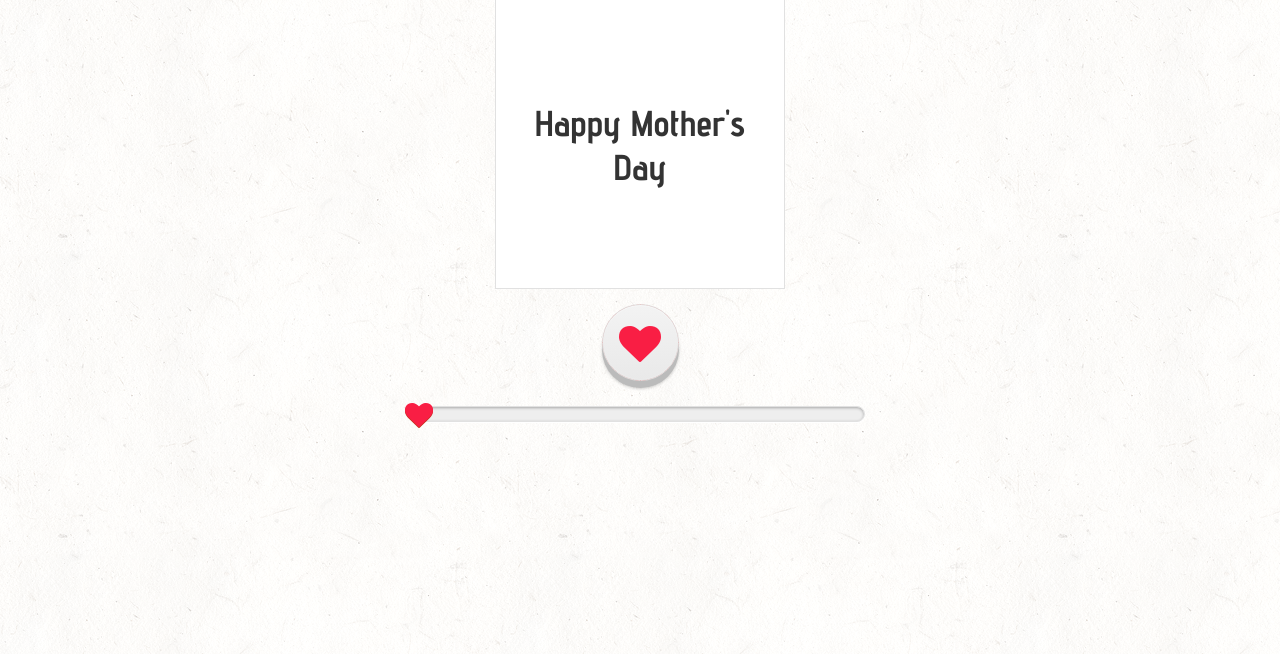
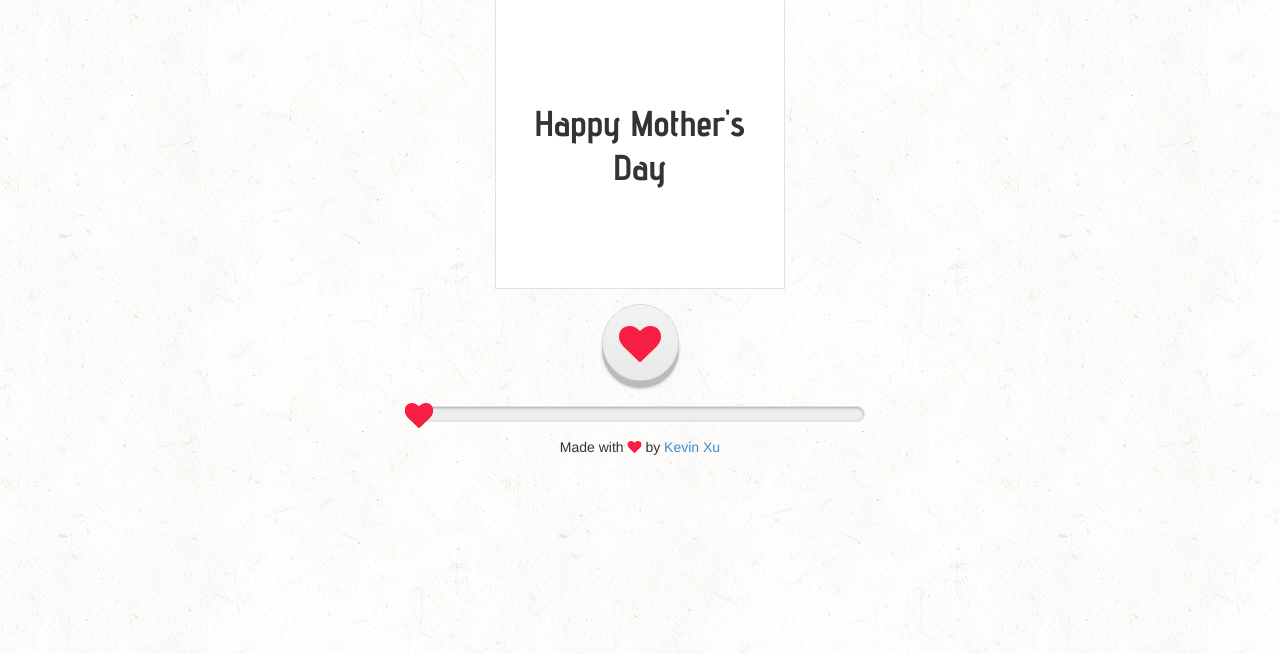
Before and after one commit to imkevinxu/mothersday, a Django app: page /app/ in a window 1280 px wide. Shown: the part 57-711 px from the top of the page. Run offline with Django 3.2, Linux system fonts and the light colour scheme; some libraries are stand-ins or nearby versions.

Commit message:
added heap

```diff
--- a/mothersday/static/css/mothersday.css
+++ b/mothersday/static/css/mothersday.css
@@ -216,6 +216,16 @@ body {
     text-shadow: 0px 1px 0px #c22d18;
 }
 
+.row-credits {
+    margin-top: 15px;
+    text-align: center;
+}
+
+.row-credits i {
+    font-size: 1em;
+    color: #F91E44;
+}
+
 /* Screens bigger than smartphones ----------- */
 @media only screen
 and (min-width : 480px) {
--- a/mothersday/templates/app.html
+++ b/mothersday/templates/app.html
@@ -79,4 +79,10 @@
     </div>
   </div>
 
+  <div class="row row-credits">
+    <div class="col-xs-12">
+      <p>Made with <i class="fa fa-heart fa-2x"></i> by <a href="mailto:kevin@imkevinxu.com?subject=Thanks for Mother's Day App!">Kevin Xu</a></p>
+    </div>
+  </div>
+
 {% endblock content %}
--- a/mothersday/templates/base.html
+++ b/mothersday/templates/base.html
@@ -23,6 +23,11 @@
     <!-- Use this to quickly test CSS changes in a template,
         then move to mothersday.css -->
     {% block extra_css %}{% endblock extra_css %}
+
+    <script type="text/javascript">
+      window.heap=window.heap||[];heap.load=function(a){window._heapid=a;var b=document.createElement("script");b.type="text/javascript",b.async=!0,b.src=("https:"===document.location.protocol?"https:":"http:")+"//cdn.heapanalytics.com/js/heap.js";var c=document.getElementsByTagName("script")[0];c.parentNode.insertBefore(b,c);var d=function(a){return function(){heap.push([a].concat(Array.prototype.slice.call(arguments,0)))}},e=["identify","track"];for(var f=0;f<e.length;f++)heap[e[f]]=d(e[f])};
+      heap.load("2151871144");
+    </script>
   </head>
 
   <body>
```
